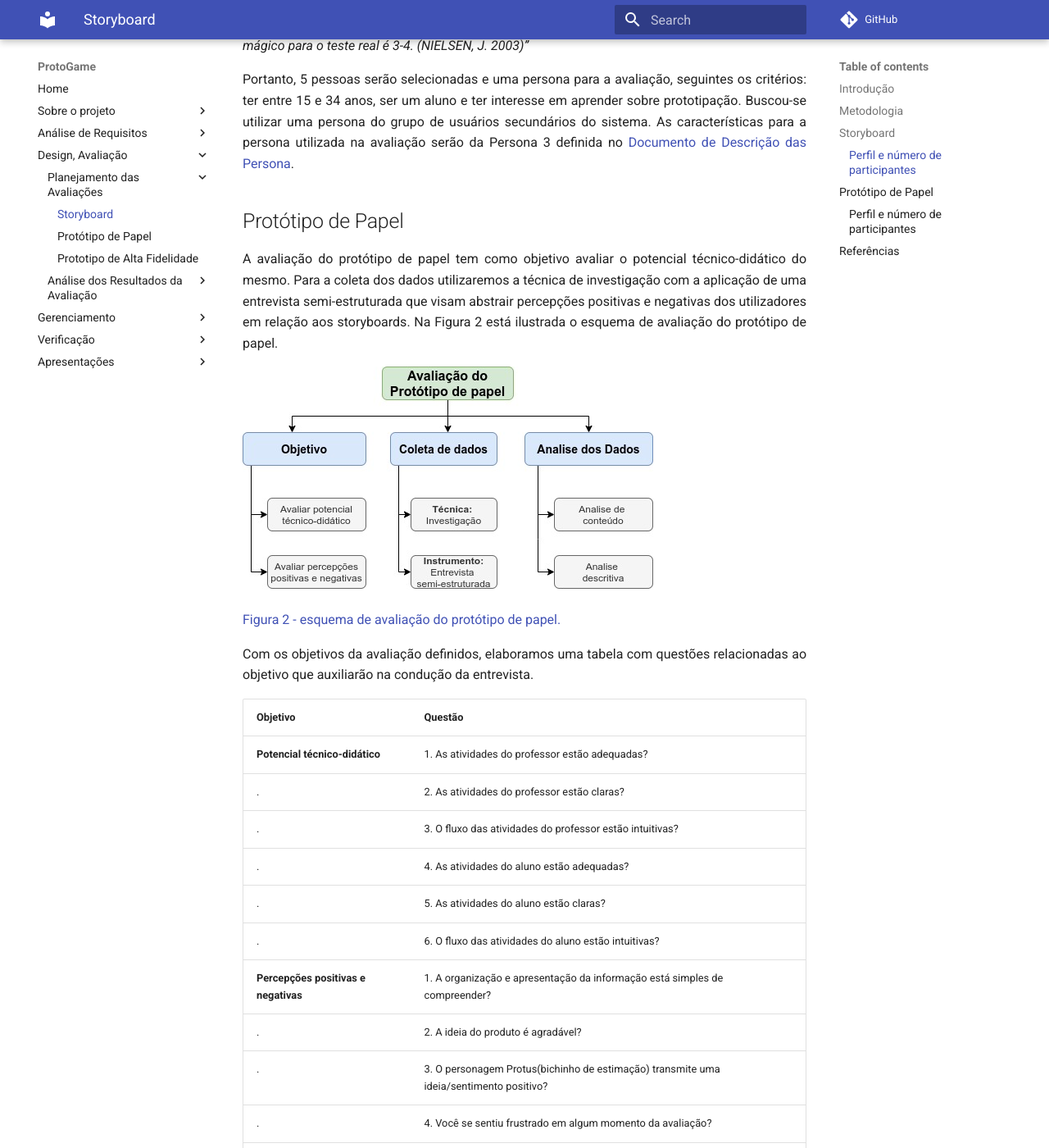
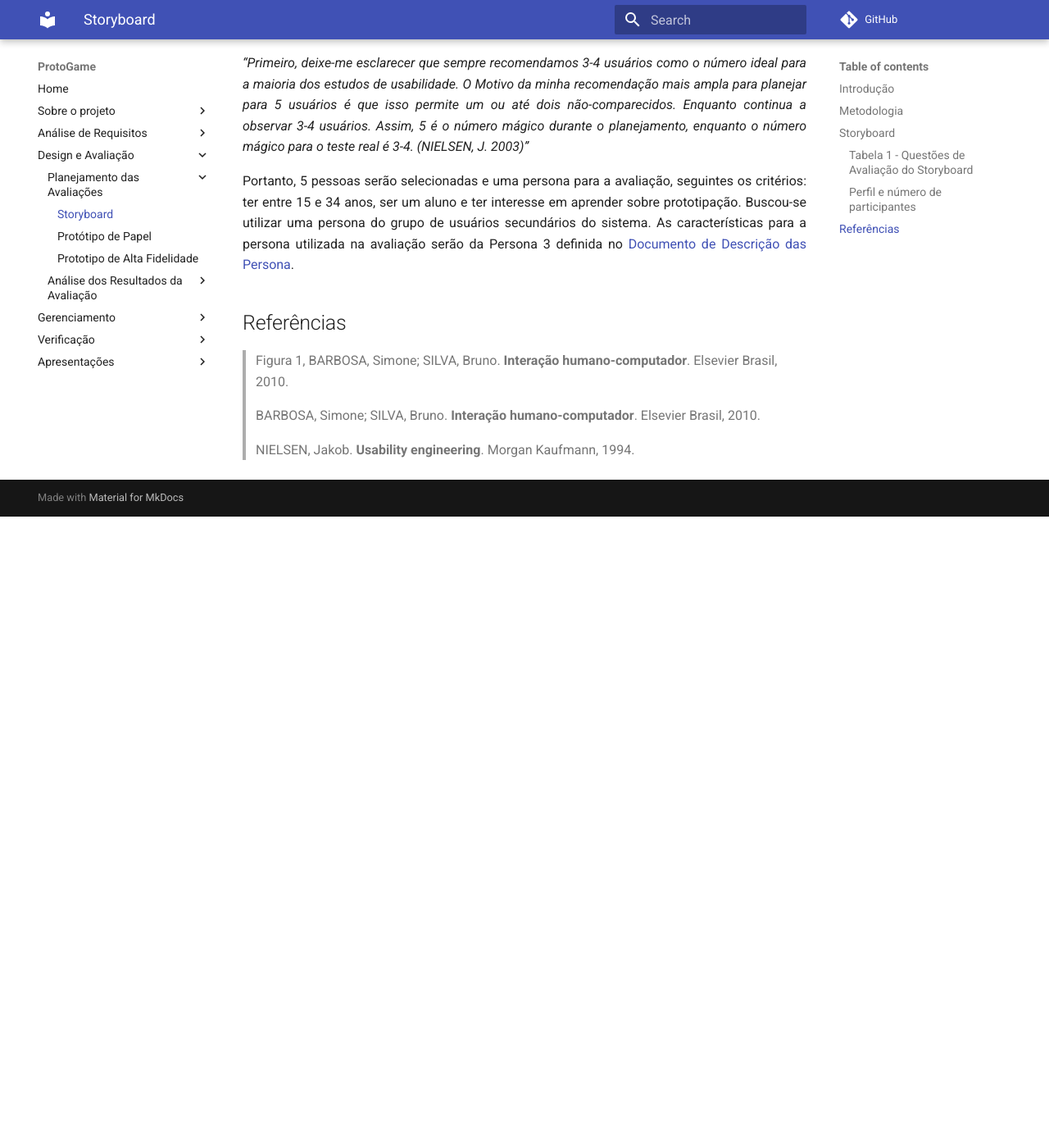
Before and after one commit to Design-de-Jogos/2020.1-ProtoGame, an MkDocs documentation site: the page built from docs/Planejamento-Avaliacao.md, in a window 1280 px wide and 1400 px high, scrolled down 2127 px. Shown: the whole window at 82% size. Built offline with MkDocs 1.6.1 and Material for MkDocs 9.7.7, drawn with Linux system fonts in a browser that asks for light colours; comment, search, counter and statistics services are not loaded; after the commit the page ends 2757 px from its top, so only the background shows below that; some of the changed text lies outside the part shown.

```diff
--- a/docs/Planejamento-Avaliacao.md
+++ b/docs/Planejamento-Avaliacao.md
@@ -1,10 +1,11 @@
-# Planejamento da Avaliação do ProtoGame
+# Planejamento da Avaliação do Storyboard do ProtoGame
 
 
 Data | Versão | Descrição | Autor(es)
  --- | ------ | --------- | ------
 28/09/2020 | 0.0 | Criação do documento e Introdução |[Iolane Andrade](https://github.com/IolaneAndrade)
 29/09/2020 | 0.1 | Metodologia das avaliações e avaliação do storyboard | [Iolane Andrade](https://github.com/IolaneAndrade)
+01/12/2020 | 0.2 | Revisão do documento | Stéfane Souza
 
 
 ## Introdução
@@ -21,7 +22,7 @@ Data | Versão | Descrição | Autor(es)
 
 ![metodologia da avaliação](./img/Avaliacao-storyboard.jpg)
 
-[Figura 1 - esquema de avaliação do storyboard. Fonte: autor](./img/Avaliacao-storyboard.jpg)
+[Figura 1 - Esquema de Avaliação do Storyboard](./img/Avaliacao-storyboard.jpg)
 
 <p align="justify">Com os objetivos da avaliação definidos, elaboramos uma tabela com questões relacionadas ao objetivo.</p>
 
@@ -36,6 +37,7 @@ Objetivo | Questão
   .                                  | 3. O personagem Protus(bichinho de estimação) transmite uma ideia/sentimento positivo?
   .                                  | 4. Possui alguma consideração a respeito da avaliação?
 
+##### Tabela 1 - Questões de Avaliação do Storyboard
 
 ### Perfil e número de participantes
 
@@ -46,39 +48,10 @@ Objetivo | Questão
 <p align="justify">Portanto, 5 pessoas serão selecionadas e uma persona para a avaliação, seguintes os critérios: ter entre 15 e 34 anos, ser um aluno e ter interesse em aprender sobre prototipação.
 Buscou-se utilizar uma persona do grupo de usuários secundários do sistema. As características para a persona utilizada na avaliação serão da Persona 3 definida no  <a href= https://design-de-jogos.github.io/2020.1-Prototyping/Persona/>Documento de Descrição das Persona</a>. </p>
 
-## Protótipo de Papel
-
-<p align="justify">A avaliação do protótipo de papel tem como objetivo avaliar o potencial técnico-didático do mesmo. Para a coleta dos dados utilizaremos a técnica de investigação com a aplicação de uma entrevista semi-estruturada que visam abstrair percepções positivas e negativas dos utilizadores em relação aos storyboards. Na Figura 2 está ilustrada o esquema de avaliação do protótipo de papel.</p>
-
-![metodologia da avaliação prototipo de papel](./img/Planejamento-Avaliacao-prototipo-papel.jpg)
-
-[Figura 2 - esquema de avaliação do protótipo de papel.](./img/Planejamento-Avaliacao-prototipo-papel.jpg)
-
-<p align="justify">Com os objetivos da avaliação definidos, elaboramos uma tabela com questões relacionadas ao objetivo que auxiliarão na condução da entrevista.</p>
-
-
-Objetivo | Questão
-------- | -------
-**Potencial técnico-didático** | 1. As atividades do professor estão adequadas?
-  .                            | 2. As atividades do professor estão claras?
-  .                            | 3. O fluxo das atividades do professor estão intuitivas?
-  .                            | 4. As atividades do aluno estão adequadas?
-  .                            | 5. As atividades do aluno estão claras?
-  .                            | 6. O fluxo das atividades do aluno estão intuitivas?
-**Percepções positivas e negativas** | 1. A organização e apresentação da informação está simples de compreender?
-  .                                  | 2. A ideia do produto é agradável?
-  .                                  | 3. O personagem Protus(bichinho de estimação) transmite uma ideia/sentimento positivo?
-  .                                  | 4. Você se sentiu frustrado em algum momento da avaliação?
-  .                                  | 5. Em caso afirmativo, descreva quais atividades causaram frustração.
-  .                                  | 6. De modo geral, qual a sua opnião sobre o produto?
-
-### Perfil e número de participantes
-
-<p align="justify">Devido a algumas dificuldades enfrentadas na seleção de participantes para a avaliação do protótipo de papel, iremos selecionar apenas 1 participante externo a equipe e que se encaixa no perfil das <a href= https://design-de-jogos.github.io/2020.1-Prototyping/Persona/>Personas</a>. </p>
-
 
 ## Referências
 
+> Figura 1, BARBOSA, Simone; SILVA, Bruno. **Interação humano-computador**. Elsevier Brasil, 2010.
 
 >BARBOSA, Simone; SILVA, Bruno. **Interação humano-computador**. Elsevier Brasil, 2010.
 
--- a/mkdocs.yml
+++ b/mkdocs.yml
@@ -18,7 +18,7 @@ nav:
     - Análise de Tarefas: analise_de_tarefas.md
     - Princípios e Diretrizes para o Design: diretrizesDesign.md
     - Guia de Estilo: Usabilidade.md
-  - Design, Avaliação:
+  - Design e Avaliação:
     - Planejamento das Avaliações:
       - Storyboard: Planejamento-Avaliacao.md
       - Protótipo de Papel : Planejamento-avaliacao-prototipo-papel.md
```
Also changed, not shown: docs/Planejamento-avaliacao-prototipo-papel.md (+7 -3 lines), docs/Planejamento-prototipo-alta-fidelidade.md (+8 -8 lines).
